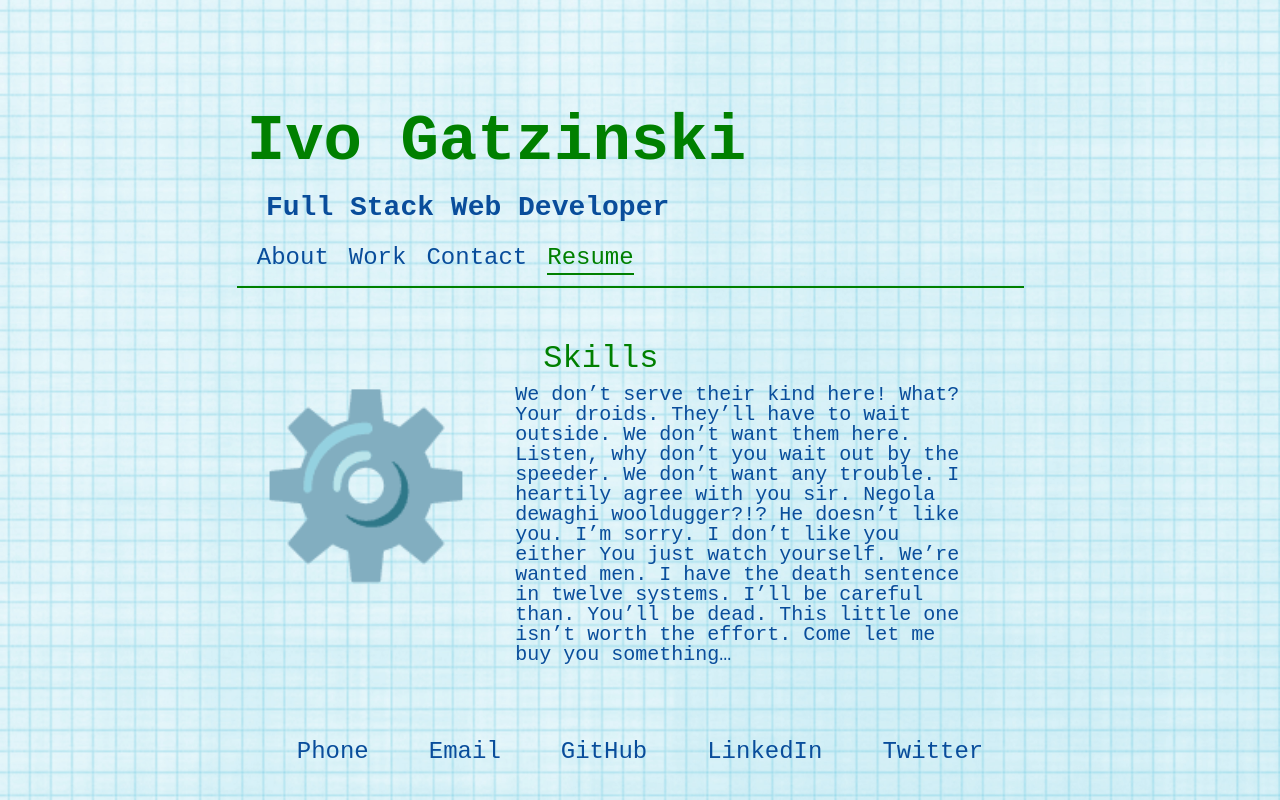
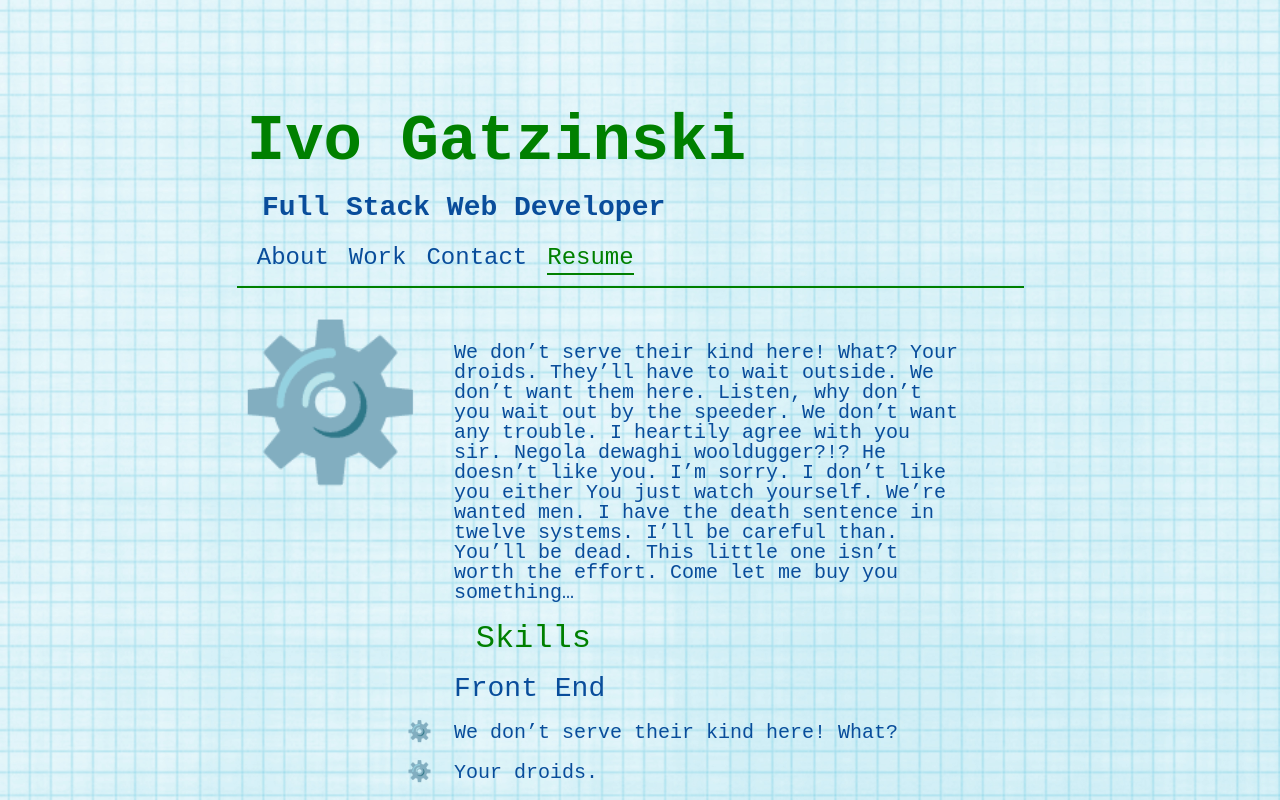
Before and after one commit to Ivo-Gatzinski/portfolio, a React (Create React App) app: page / in a window 1280 px wide. Both pictures are taken after a click on the button "Resume". Shown: the top 800 px of the page. Built offline with nearby package versions, Linux system fonts and the light colour scheme; a web font is replaced by a local one.

Commit message:
style resume view

```diff
--- a/src/components/Resume.js
+++ b/src/components/Resume.js
@@ -12,8 +12,7 @@ export default function Contact() {
         </div>
 
         <div className="resume">
-          <p className="h3">Skills</p>
-          <p>
+          <p className="bio">
             We don’t serve their kind here! What? Your droids. They’ll have to
             wait outside. We don’t want them here. Listen, why don’t you wait
             out by the speeder. We don’t want any trouble. I heartily agree with
@@ -23,6 +22,40 @@ export default function Contact() {
             than. You’ll be dead. This little one isn’t worth the effort. Come
             let me buy you something…
           </p>
+          <p className="h3">Skills</p>
+          <div className="skills">
+            <div className="frontend">
+              <p className="h2">Front End</p>
+          <ol>
+            <li>We don’t serve their kind here! What? </li>
+            <li>Your droids.</li>
+            <li>They’ll have to wait outside. </li>
+            <li>
+              We don’t want them here. Listen, why don’t you wait out by the
+              speeder.
+            </li>
+            <li>We don’t want any trouble.</li>
+            </ol>
+            </div>
+            <div className="backend">
+            <p className="h2">Back End</p>
+          <ol>
+            <li>We don’t serve their kind here! What? </li>
+            <li>Your droids.</li>
+            <li>They’ll have to wait outside. </li>
+            <li>
+              We don’t want them here. Listen, why don’t you wait out by the
+              speeder.
+            </li>
+            <li>We don’t want any trouble.</li>
+            </ol>
+            </div>
+            </div>
+            <p id="download">
+              <a  href="../resume-gatzinski-ivo.pdf" download >
+              📎 Download My Resume
+              </a>
+            </p>
         </div>
       </section>
     </div>
--- a/src/components/style.css
+++ b/src/components/style.css
@@ -101,7 +101,7 @@ p {
 
 .bio {
   display: flex;
-  padding: 20px;
+  padding: 10px;
 }
 
 
@@ -167,6 +167,12 @@ p {
   filter: opacity(0.75);
 }
 
+ol li {
+  padding: 10px;
+  font-size: 125%;
+  list-style: "⚙️ ";
+}
+
 .info {
   display: flex;
   flex-wrap: wrap;
@@ -191,6 +197,25 @@ p {
  border-bottom: green solid var(--micro-pad);
 }
 
+#download {
+  margin: 25px;
+  margin-top: 25px;
+}
+
+#download a {
+  padding-bottom: var(--micro-pad);
+  color: var(--dark-blue);
+  text-decoration: none;
+  border: none;
+  background: none;
+}
+
+#download a:hover {
+  color: green;
+ border: none;
+ cursor: pointer;
+ border-bottom: green solid var(--micro-pad);
+}
 
 input {
   margin: 10px;
@@ -243,9 +268,12 @@ textarea {
   }
 
   .h2 {
+    font-size: 175%;
+    padding: var(--small-pad);
+  }
+
+  .h2 h2 {
     text-align: center;
-    font-size: 150%;
-    padding: var(--small-pad);
   }
 
 a {
@@ -282,11 +310,9 @@ a {
   }
 
   #gear {
-    font-size: 175px;
+    font-size: 150px;
     text-align: center;
-    line-height: 200px;
-
-  padding: 20px;
+  margin-top: 25px;
   }
 
   .bio_pic {
@@ -297,7 +323,7 @@ a {
 
   .bio {
     display: block;
-    padding: 20px;
+    padding: 10px;
   }
 
   .info {
@@ -353,7 +379,9 @@ a {
   .h2 {
     font-size: 175%;
   }
-
+.h2 h2 {
+  text-align: left;
+}
   .nav {
     display: flex;
     justify-content: space-between;
@@ -382,7 +410,7 @@ a {
 
   #resume {
     display: flex;
-    align-items: center;
+    align-items: top;
   }
 
   .info {
@@ -431,9 +459,7 @@ a {
     display: flex;
     margin-left: 18.5%;
     margin-right: 22%;
-    /* padding-top: 25px;
-    padding-left: 20px; */
-    /* align-items: center; */
+    align-items: top;
   }
 
   .space-fill-1 {
@@ -473,8 +499,11 @@ a {
 
   .h2 {
     font-size: 175%;
-    text-align: left;
+  }
+
+  .h2 h2 {
     margin-left: 20%;
+
   }
 
   a {
```
Also changed, not shown: 1 other file (tests, documents, lock files or other folders).
